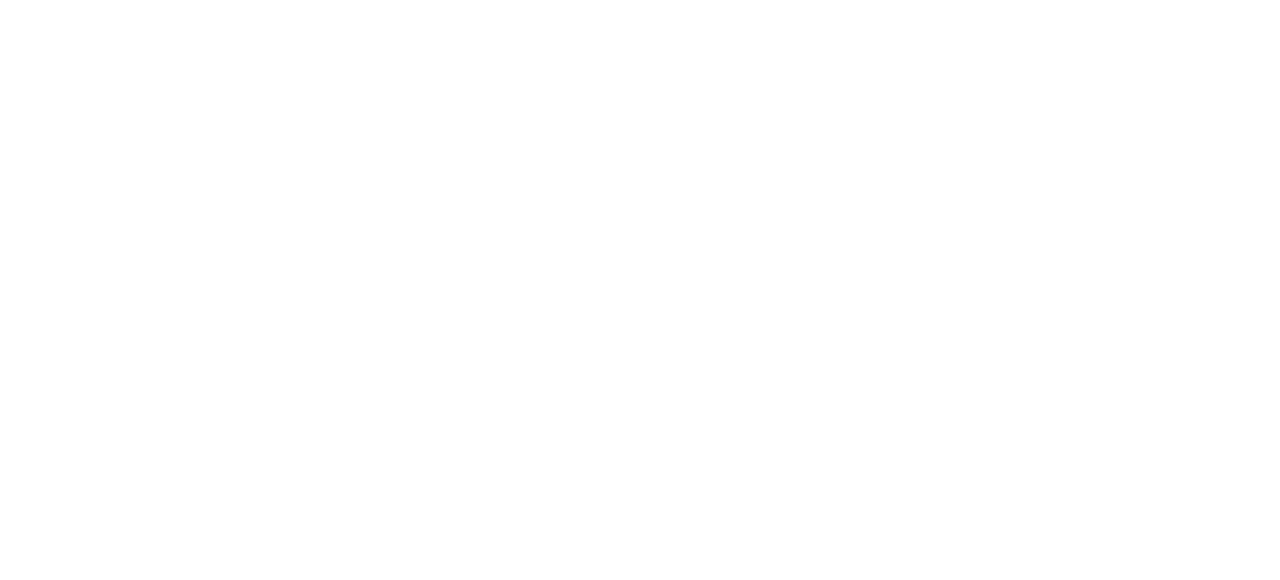
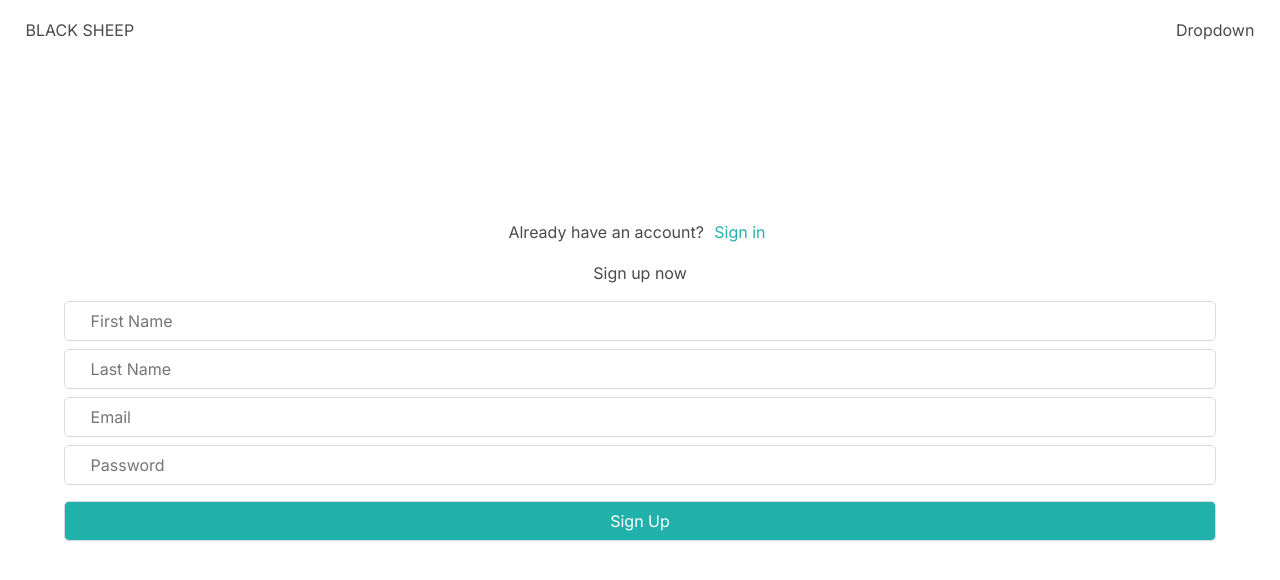
Before and after one commit to trongtngu/BlackSheep, a React (Vite) app in the folder frontend/: page /signup in a window 1280 px wide. Before the commit this address had no page. Shown: the top 580 px of the page. Built offline with nearby package versions, Linux system fonts and the light colour scheme.

Commit message:
added signup page that can also link to login page

```diff
--- a/frontend/src/pages/Landing.tsx
+++ b/frontend/src/pages/Landing.tsx
@@ -456,7 +456,7 @@
           <LandingBannerDescription>
             <div>Lost in the gym or super busy?</div>
             <div>Find a workout that fits you.</div>
-            <GetStartedButton onClick={()=>navigate('/userDiscovery')}>
+            <GetStartedButton onClick={()=>navigate('/signup')}>
               Get Started ➜
             </GetStartedButton>
           </LandingBannerDescription>
--- /dev/null
+++ b/frontend/src/pages/Login.tsx
@@ -0,0 +1,7 @@
+import React from 'react'
+
+export default function Login() {
+  return (
+    <div>Login</div>
+  )
+}
--- /dev/null
+++ b/frontend/src/pages/Signup.tsx
@@ -0,0 +1,114 @@
+import React from 'react'
+import styled from 'styled-components'
+import {Navigate, useNavigate} from 'react-router-dom'
+
+// Local files
+import Navbar from '../components/Navbar'
+
+const Wrapper = styled.div`
+  display: flex;
+  align-items: center;
+  justify-content: center;
+  flex-direction: column;
+  width: 100vw;
+  height: 80vh;
+
+  gap: 2vh;
+`
+
+const LoginBanner = styled.div`
+
+`
+
+const LoginTitle = styled.div`
+
+`
+
+const SignupBanner = styled.div`
+  display: flex;
+  justify-content: center;
+  align-items: center;
+  flex-direction: column;
+
+  gap: 2vh;
+`
+
+const SignupTitle = styled.div`
+
+`
+
+const LoginNav = styled.button`
+  background: 0;
+  border: 0;
+  color: #20B2AA;
+`
+
+const SignupFieldsContainer = styled.div`
+  width: 90vw;
+
+  display: flex;
+  justify-content: center;
+  align-items: center;
+
+  flex-direction: column;
+
+  gap: 1vh;
+`
+
+const SignupField = styled.input`
+  border-radius: 5px;
+
+  width: 100%;
+  height: 5vh;
+
+  padding: 0vh 2vw 0vh 2vw;
+
+  border: 1px solid rgb(214, 218, 226);
+  color: inherit;
+  &:focus{
+
+    outline: 1px solid #20B2AA;
+  }
+`
+
+const SignupButton = styled.button`
+  width: 100%;
+  height: 5vh;
+
+  padding: 0vh 2vw 0vh 2vw;
+
+  background: #20B2AA;
+  border: 1px solid rgb(214, 218, 226);
+  border-radius: 5px;
+
+  color: white;
+ font-size: 1rem;
+`
+
+export default function Signup() {
+
+  const navigate = useNavigate()
+  return (
+    <>
+    <Navbar />
+    <Wrapper>
+     <LoginBanner>
+      <LoginTitle>
+        Already have an account? <LoginNav onClick={()=>{navigate("/login")}}>Sign in</LoginNav>
+      </LoginTitle>
+     </LoginBanner>
+
+     <SignupBanner>
+      <SignupTitle>Sign up now</SignupTitle>
+      <SignupFieldsContainer>
+        <SignupField placeholder={"First Name"}></SignupField>
+        <SignupField placeholder={"Last Name"}></SignupField>
+        <SignupField placeholder={"Email"}></SignupField>
+        <SignupField placeholder={"Password"}></SignupField>
+      </SignupFieldsContainer>
+      <SignupButton>Sign Up</SignupButton>
+     </SignupBanner>
+    </Wrapper>
+    </>
+  )
+}
--- a/frontend/src/site/Site.tsx
+++ b/frontend/src/site/Site.tsx
@@ -12,6 +12,9 @@
 import Activity from '../pages/Activity.tsx'
 import Home from '../pages/Home.tsx'
 
+import Signup from '../pages/Signup.tsx'
+import Login from '../pages/Login.tsx'
+
 export default function Site() {
   return (
     <>
@@ -24,6 +27,9 @@
         <Route path = '/Forums' element = {<Forums/>}/>
         <Route path = '/Activity' element = {<Activity/>}/>
         <Route path = '/home' element = {<Home/>}/>
+
+        <Route path = '/signup' element={<Signup/>}/>
+        <Route path = '/login' element={<Login/>}/>
       </Routes>
     </>
   )
```
